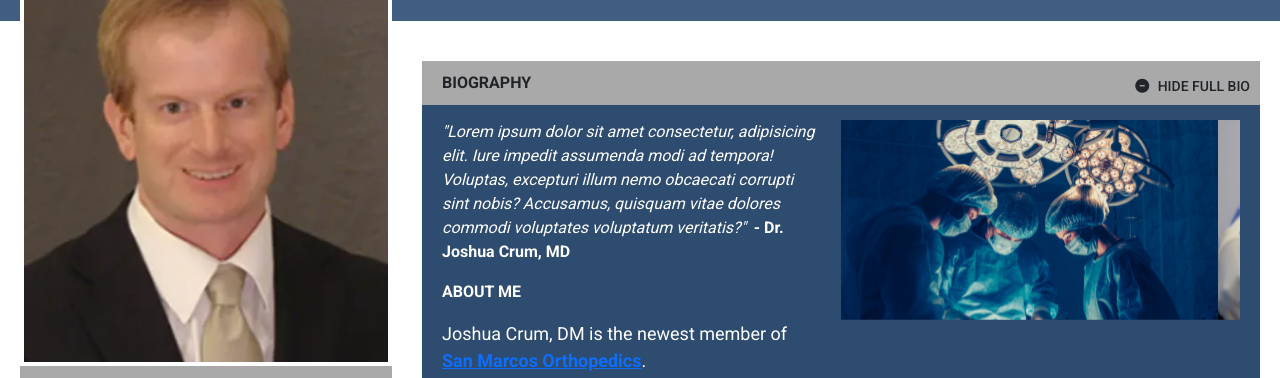
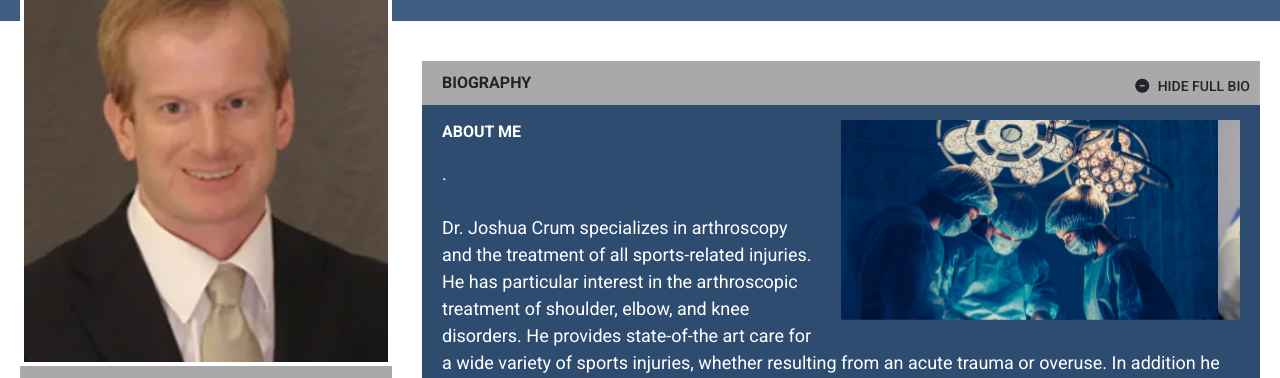
Before and after one commit to ceeya12/sanmarcos_orthopedics, a website: page dist/joshuacrum.html in a window 1280 px wide. Shown: the part 357-735 px from the top of the page. Drawn offline with nearby package versions, Linux system fonts and the light colour scheme; a script that the page names is missing.

Commit message:
commit change jc

```diff
--- a/dist/joshuacrum.html
+++ b/dist/joshuacrum.html
@@ -358,22 +358,20 @@
                                 <div class="clear"></div>
 
                             </div>
-                            <p><em>"Lorem ipsum dolor sit amet consectetur, adipisicing elit. Iure impedit assumenda
+                            <!-- <p><em>"Lorem ipsum dolor sit amet consectetur, adipisicing elit. Iure impedit assumenda
                                     modi ad tempora! Voluptas, excepturi illum nemo obcaecati corrupti sint nobis?
                                     Accusamus, quisquam vitae dolores commodi voluptates voluptatum veritatis?"
                                     &nbsp;</em><strong>- Dr. Joshua Crum,
                                     MD</strong><strong><br></strong>
-                            </p>
+                            </p> -->
                             <p>
                                 <strong>
                                     ABOUT ME<br>
                                 </strong>
                             </p>
 
-                            <p style="font-size: large;">Joshua Crum, DM is the newest member of <span
-                                    style="color: rgb(0, 0, 0);"><strong><a href="index.html">San
-                                            Marcos
-                                            Orthopedics</a></strong></span>.<br><br>
+                            <p style="font-size: large;"><span
+                                    style="color: rgb(0, 0, 0);"><strong></strong></span>.<br><br>
                                 Dr. Joshua Crum specializes in arthroscopy and the treatment of all sports-related
                                 injuries. He has particular interest
                                 in the arthroscopic treatment of shoulder, elbow, and knee disorders. He provides
```
